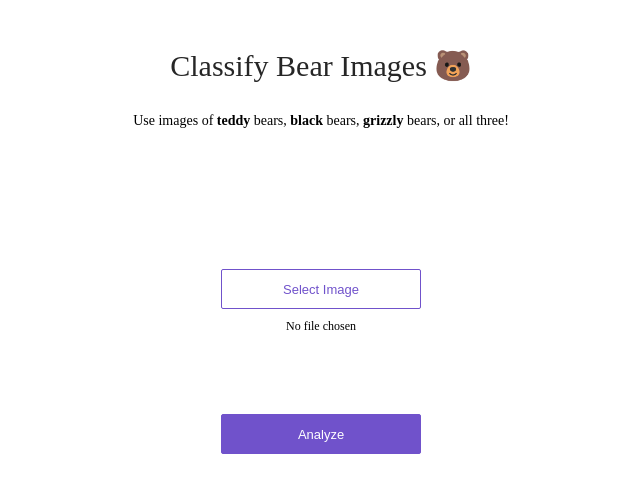
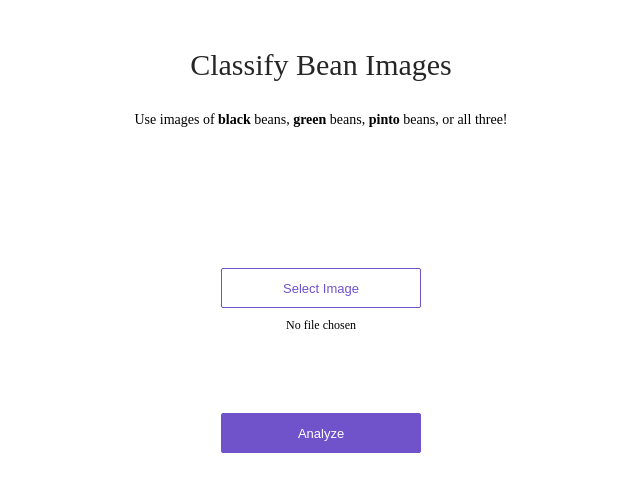
Before and after one commit to BlockchainRev/beanfinder, a plain HTML site: page app/view/index.html in a window 1280 px wide. Shown: the whole page, without its empty margins (319-959 px from the left). Drawn offline with Linux system fonts and the light colour scheme.

Commit message:
Update index.html

```diff
--- a/app/view/index.html
+++ b/app/view/index.html
@@ -7,9 +7,9 @@
 <body>
 <div>
   <div class='center'>
-    <div class='title'>Classify Bear Images 🐻</div>
+    <div class='title'>Classify Bean Images</div>
     <p>
-      Use images of <strong>teddy</strong> bears, <strong>black</strong> bears, <strong>grizzly</strong> bears, or
+      Use images of <strong>black</strong> beans, <strong>green</strong> beans, <strong>pinto</strong> beans, or
       all three!
     </p>
     <div class='content'>
```
